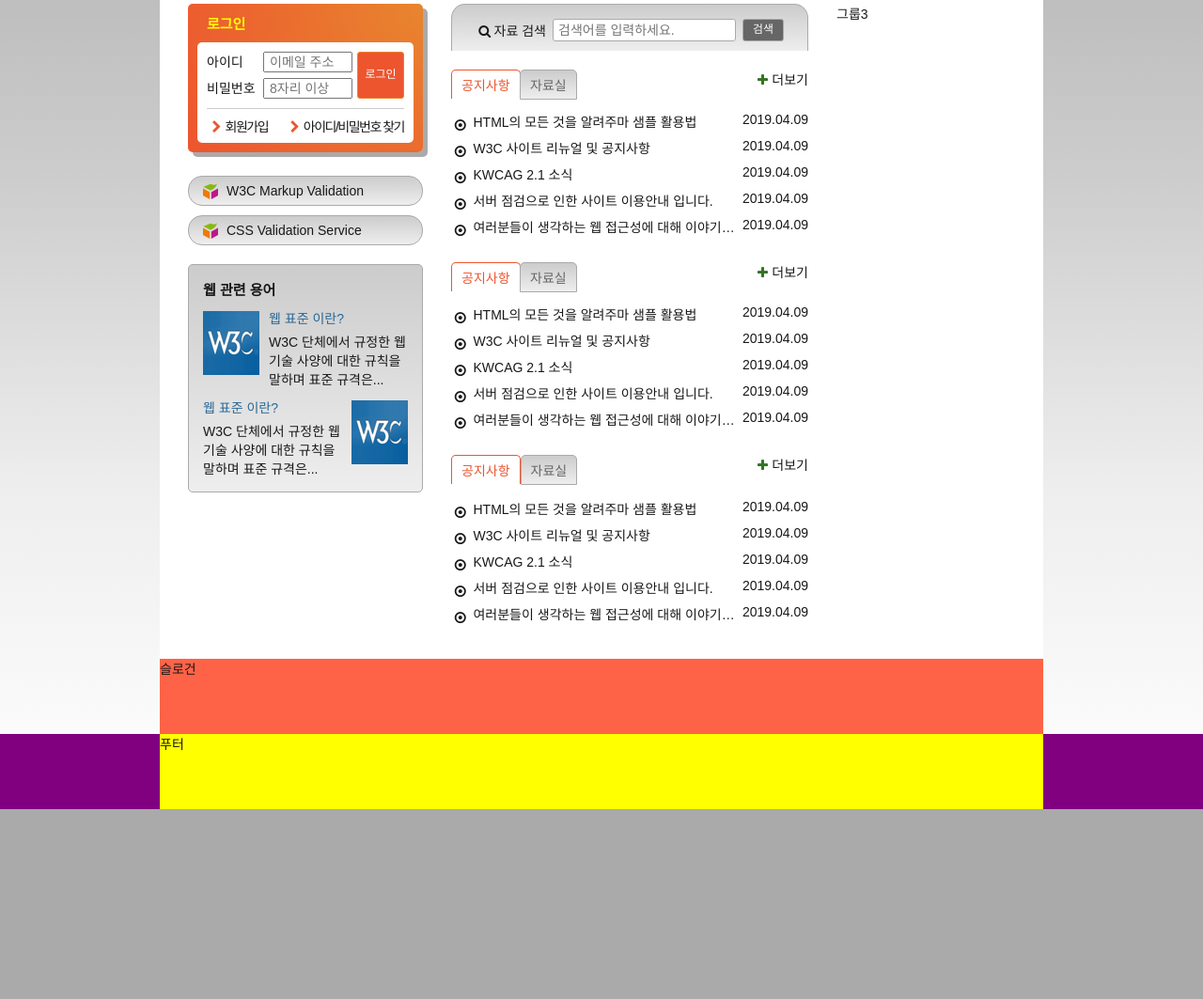
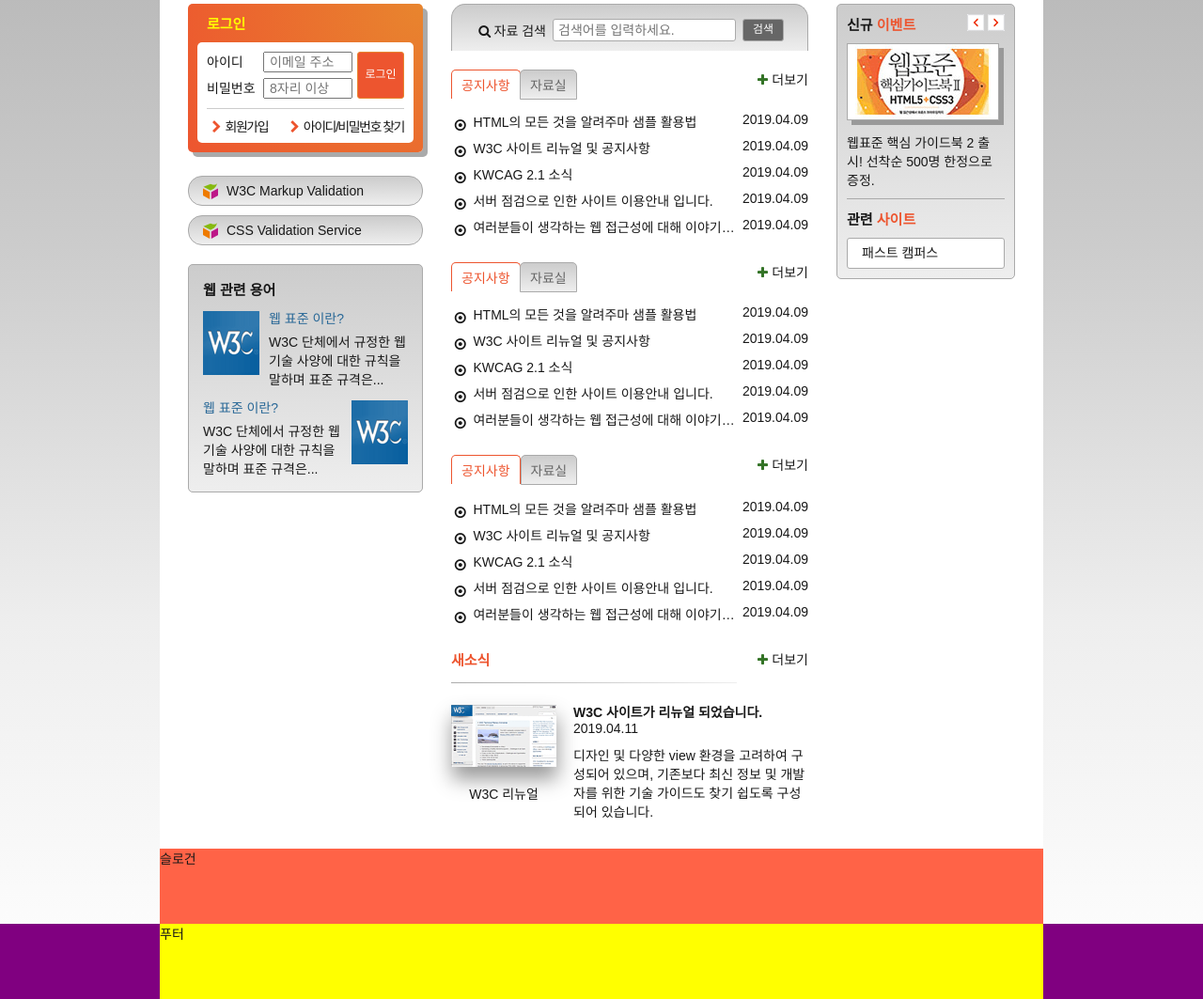
Before and after one commit to tastyloper/exHTML5, a plain HTML site: page main.html in a window 1280 px wide. Shown: the part 271-1334 px from the top of the page at 94% size. Before the commit the page ends 1132 px from the top, so only its background shows below. Drawn offline with Linux system fonts and the light colour scheme; a web font is replaced by a local one.

Commit message:
0411 study

```diff
--- a/css/stylesheet.css
+++ b/css/stylesheet.css
@@ -581,6 +581,131 @@ a {
 .board3 .board-more.icon-plus::before {
   color: #337326;
 }
+/* 뉴스 */
+.news {
+  position: relative;
+  margin-top: 20px;
+}
+.news-heading {
+  position: relative;
+  padding-bottom: 15px;
+  color: #ED552F;
+  font-weight: 700;
+  font-size: 1.5rem;
+}
+.news-heading::after {
+  content: "";
+  display: block;
+  position: absolute;
+  bottom: 0;
+  left: 0;
+  width: 304px;
+  height: 1px;
+  background: #ABABAB linear-gradient(to right, #ABABAB, #EEE);
+}
+.news-item {
+  position: relative;
+  margin-top: 20px;
+}
+.news-item a {
+  display: block;
+  padding-left: 130px;
+}
+.news-item-subject {
+  font-weight: 700;
+}
+.news-item-brief {
+  margin-top: 10px;
+}
+.news-item-thumbnail {
+  position: absolute;
+  top: 3px;
+  left: 0;
+}
+.news-item-thumbnail img {
+  box-shadow: 1px 13px 20px 0 #999;
+}
+.news-item-thumbnail figcaption {
+  margin-top: 15px;
+  text-align: center;
+}
+.news-more {
+  position: absolute;
+  top: 0;
+  right: 0;
+}
+.news-more.icon-plus::before {
+  color: #337326;
+}
+/* 신규 이벤트 */
+.event-related {
+  padding: 10px;
+  background: #CCC linear-gradient(#CCC, #EEE);
+  border: 1px solid #AAA;
+  border-radius: 5px;
+}
+.event {
+  position: relative;
+  border-bottom: 1px solid #AAA;
+}
+.event-heading {
+  font-size: 1.5rem;
+  font-weight: 700;
+}
+.event-heading span {
+  color: #ED552F;
+}
+.event p {
+  margin: 10px 0;
+}
+.event-thumbnail {
+  border: 1px solid #AAA;
+  box-shadow: 5px 5px #999;
+}
+.btn-event {
+  position: absolute;
+  top: 0;
+  right: 0;
+}
+.btn-event button {
+  overflow: hidden;
+  width: 18px;
+  height: 0;
+  padding-top: 17px;
+  background-color: #FFF;
+  background-image: url("images/back_forward.png");
+  background-repeat: no-repeat;
+  border: 0;
+  cursor: pointer;
+}
+.btn-event .btn-event-next {
+  background-position: -37px 0;
+}
+.related-heading {
+  margin-top: 10px;
+  font-size: 1.5rem;
+  font-weight: 700;
+}
+.related-heading span {
+  color: #ED552F;
+}
+.related-list {
+  overflow: hidden;
+  height: 33px;
+  margin-top: 10px;
+  background-color: #FFF;
+  border: 1px solid #AAA;
+  border-radius: 3px;
+  transition: height 0.3s ease;
+}
+.related-list.list-act {
+  height: auto;
+  padding: 5px 0;
+}
+.related-list a {
+  display: block;
+  padding: 4px 15px;
+}
 /* 슬로건 */
 .slogan {
   height: 10vh;
--- a/js/main.js
+++ b/js/main.js
@@ -11,6 +11,7 @@ item.on('mouseover focusin', function() {
   $(this).addClass('menu-act');
 });
 
+// 공지사항 및 자료실 게시판 탭 메뉴 제어를 위한 스크립트
 tab.on('click keyup', function(e) {
   e.preventDefault();
   if (e.keyCode === 13 || e.keyCode === 32 || e.type === 'click') {
@@ -27,3 +28,10 @@ $('.board-tab').on('click keyup', function(e) {
     $('#' + $(this).attr('aria-controls')).addClass('tabpanel-act');
   }
 });
+
+// 관련 사이트 목록 제어를 위한 스크립트
+$('.related-list').on('mouseover focusin', function() {
+  $(this).addClass('list-act');
+}).on('mouseout focusoust', function() {
+  $(this).removeClass('list-act');
+});
--- a/main.html
+++ b/main.html
@@ -310,8 +310,57 @@
             <a href="#" class="icon-plus board-more pds-more" title="자료실" aria-labelledby="pds-text">더보기</a>
           </section>
         </section>
+        <section class="news">
+          <h2 id="news-heading" class="news-heading">새소식</h2>
+          <article class="news-item">
+            <a href="#">
+              <h3 class="news-item-subject">W3C 사이트가 리뉴얼 되었습니다.</h3>
+              <time class="news-item-date" datetime="2019-04-11T11:19:37">2019.04.11</time>
+              <p class="news-item-brief">디자인 및 다양한 view 환경을 고려하여 구성되어 있으며, 기존보다 최신 정보 및 개발자를 위한 기술 가이드도 찾기 쉽도록 구성되어 있습니다.</p>
+              <figure class="news-item-thumbnail">
+                <img src="images/news.gif" alt="">
+                <figcaption>W3C 리뉴얼</figcaption>
+              </figure>
+            </a>
+          </article>
+          <a href="#" class="icon-plus news-more" title="새소식" target="_blank" aria-labelledby="news-heading">더보기</a>
+        </section>
       </div>
-      <div class="group group3">그룹3</div>
+      <div class="group group3">
+        <div class="event-related">
+          <section class="event">
+            <h2 class="event-heading">신규 <span>이벤트</span></h2>
+            <div id="event-detail">
+              <p><img src="images/free_gift.gif" alt="이벤트 경품 : 웹표준 핵심가이드북 2 HTML5 + CSS3 도서 증정" class="event-thumbnail"></p>
+              <p><em>웹표준 핵심 가이드북 2 출시!</em> 선착순 500명 한정으로 증정.</p>
+            </div>
+            <div class="btn-event">
+              <button class="btn-event-prev">이전 이벤트 보기</button>
+              <button class="btn-event-next">다음 이벤트 보기</button>
+            </div>
+          </section>
+          <section class="related">
+            <h2 class="related-heading">관련 <span>사이트</span></h2>
+            <ul class="related-list">
+              <li>
+                <a href="#">패스트 캠퍼스</a>
+              </li>
+              <li>
+                <a href="#">W3C</a>
+              </li>
+              <li>
+                <a href="#">웹접근성 연구소</a>
+              </li>
+              <li>
+                <a href="#">CSS ZenGarden</a>
+              </li>
+              <li>
+                <a href="#">Web Standards</a>
+              </li>
+            </ul>
+          </section>
+        </div>
+      </div>
     </main>
     <article class="slogan">슬로건</article>
     <div class="footer-bg">
```
Also changed, not shown: ir.html (added, +31 -0 lines), transition.html (added).
